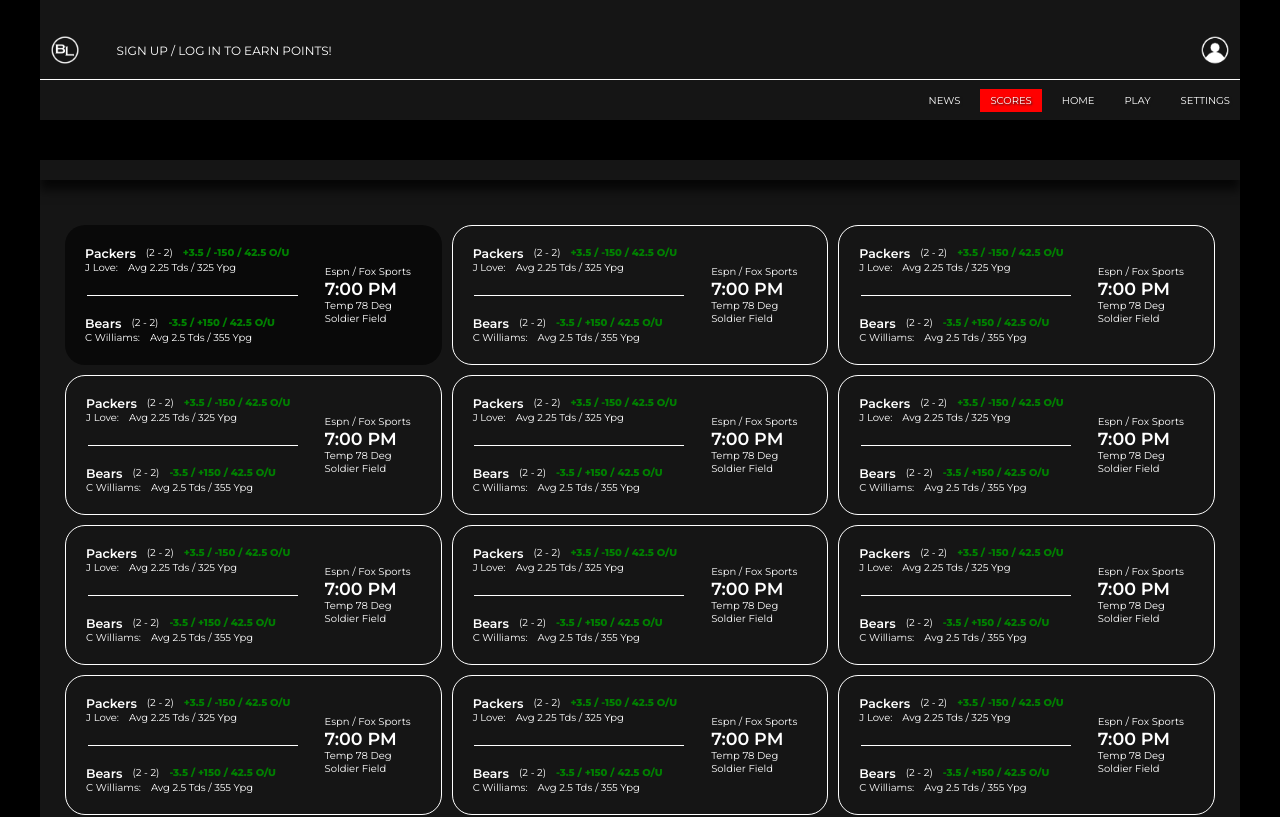
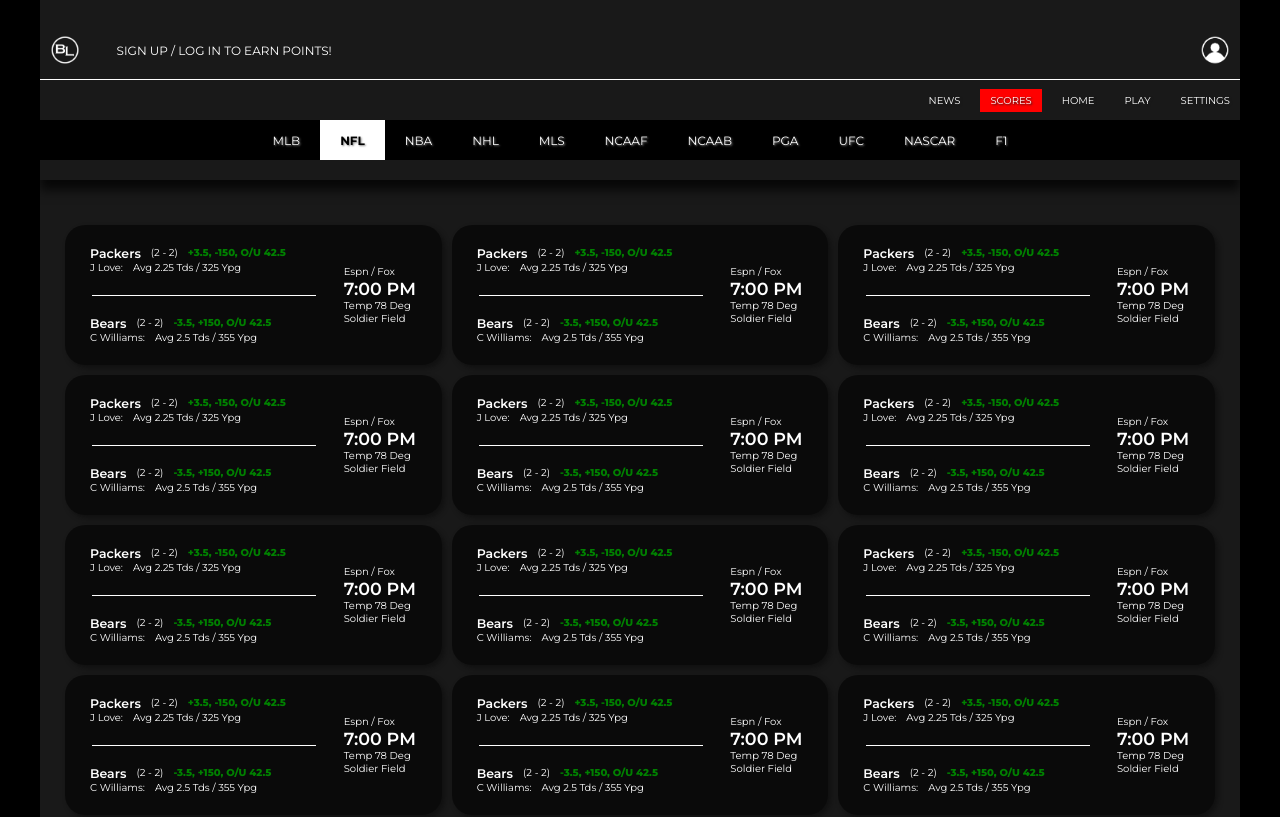
Before and after one commit to deesepulveda/beastleague_app, a React (Create React App) app: page / in a window 1280 px wide. Shown: the top 817 px of the page. Built offline with nearby package versions, Linux system fonts and the light colour scheme.

Commit message:
updated score card and background color

```diff
--- a/src/components/header/Header.css
+++ b/src/components/header/Header.css
@@ -5,7 +5,7 @@
   flex-direction: column;
   justify-content: center;
   align-tracks: center;
-  background-color: #151515;
+  background-color: #191919;
   z-index: 100;
   box-shadow: 0rem 1rem 1rem #000000b8;
 }
--- a/src/components/header/Header.js
+++ b/src/components/header/Header.js
@@ -49,7 +49,7 @@ const settingsArr = [
 ];
 
 const Header = () => {
-  const [showArr, setShowArr] = useState([]);
+  const [showArr, setShowArr] = useState(scoresArr);
 
   const onActiveLink = (e) => {
     let curVal = e.currentTarget.textContent;
--- a/src/components/nav/NavMain.css
+++ b/src/components/nav/NavMain.css
@@ -44,7 +44,7 @@
     height: 7rem;
   }
 
-  .nav_main_container > a {
-    font-size: 1.4rem;
-  }
+  /* .nav_main_container > a {
+    font-size: 1.3rem;
+  } */
 }
--- a/src/components/screens/Screen.css
+++ b/src/components/screens/Screen.css
@@ -2,7 +2,7 @@
   width: 100%;
   height: calc(100% - 13rem);
   overflow-x: hidden;
-  background-color: #151515;
+  background-color: #191919;
   -ms-overflow-style: none; /* Internet Explorer 10+ */
   scrollbar-width: none; /* Firefox */
   /* border: 1px solid red; */
--- a/src/components/screens/ScreenNews.js
+++ b/src/components/screens/ScreenNews.js
@@ -9,7 +9,7 @@ const playersArr = [
   { type: "mlb", player: "shotaimanaga" },
   { type: "nhl", player: "connorbedard" },
   { type: "ufc", player: "islammakhachev" },
-  { type: "nhl", player: "lionelmessi" },
+  { type: "mls", player: "lionelmessi" },
   { type: "mlb", player: "shoheiohtani" },
 ];
 
--- a/src/components/screens/ScreenScores.css
+++ b/src/components/screens/ScreenScores.css
@@ -18,26 +18,23 @@
   width: 100%;
   height: 100%;
   margin: 0 auto;
+  /* padding: 1rem; */
   display: flex;
   justify-content: center;
   align-items: center;
-  border: 0.1rem solid #fff;
+  background-color: #00000096;
   border-radius: 2rem;
   -webkit-border-radius: 2rem;
   -moz-border-radius: 2rem;
   -ms-border-radius: 2rem;
   -o-border-radius: 2rem;
-}
-
-.card_box:nth-child(1) > .card_box_inner {
-  background-color: #00000096;
-  border: none;
+  box-shadow: 0.3rem 0.3rem 0.5rem rgba(11, 11, 11, 0.583);
 }
 
 .card_box_inner_content_teams {
-  width: 60%;
+  width: 70%;
   height: 100%;
-  padding-left: 0.75rem;
+  padding-left: 1.5rem;
   display: flex;
   flex-direction: column;
   justify-content: center;
@@ -57,7 +54,7 @@
   display: flex;
   flex-direction: column;
   justify-content: center;
-  align-tracks: center;
+  align-items: start;
 }
 
 .inner_content_teams {
@@ -70,7 +67,7 @@
 }
 
 .card_box_inner_content_schedule {
-  width: 40%;
+  width: 30%;
   height: 100%;
   padding-left: 1.5rem;
   display: flex;
@@ -93,14 +90,9 @@
     padding: 0.5rem;
   }
 
-  .card_box_inner_content_teams {
-    width: 65%;
+  /* .card_box_inner_content_teams {
     padding-left: 1rem;
-  }
-
-  .card_box_inner_content_schedule {
-    width: 35%;
-  }
+  } */
 }
 
 @media only screen and (min-width: 1200px) {
--- a/src/components/screens/ScreenScores.js
+++ b/src/components/screens/ScreenScores.js
@@ -23,7 +23,7 @@ const ScoreCard = () => {
               <p style={{ fontSize: "1.25rem", fontWeight: "600" }}>packers</p>
               <p>(2 - 2)</p>
               <p style={{ color: "green", fontWeight: "800" }}>
-                +3.5 / -150 / 42.5 o/u
+                +3.5, -150, O/U 42.5
               </p>
             </div>
             <div className="card_box_inner_content_visitor_bottom inner_content_teams">
@@ -44,7 +44,7 @@ const ScoreCard = () => {
               </p>
               <p>(2 - 2)</p>
               <p style={{ color: "green", fontWeight: "800" }}>
-                -3.5 / +150 / 42.5 o/u
+                -3.5, +150, O/U 42.5
               </p>
             </div>
             <div className="card_box_inner_content_home_bottom inner_content_teams">
@@ -54,7 +54,7 @@ const ScoreCard = () => {
           </div>
         </div>
         <div className="card_box_inner_content_schedule">
-          <p style={{ textTransform: "capitalize" }}>espn / fox sports</p>
+          <p style={{ textTransform: "capitalize" }}>espn / fox</p>
           <p style={{ fontSize: "1.75rem", fontWeight: "600" }}>7:00 pm</p>
           <p style={{ textTransform: "capitalize" }}>temp 78 deg</p>
           <p style={{ textTransform: "capitalize" }}>soldier field</p>
```
